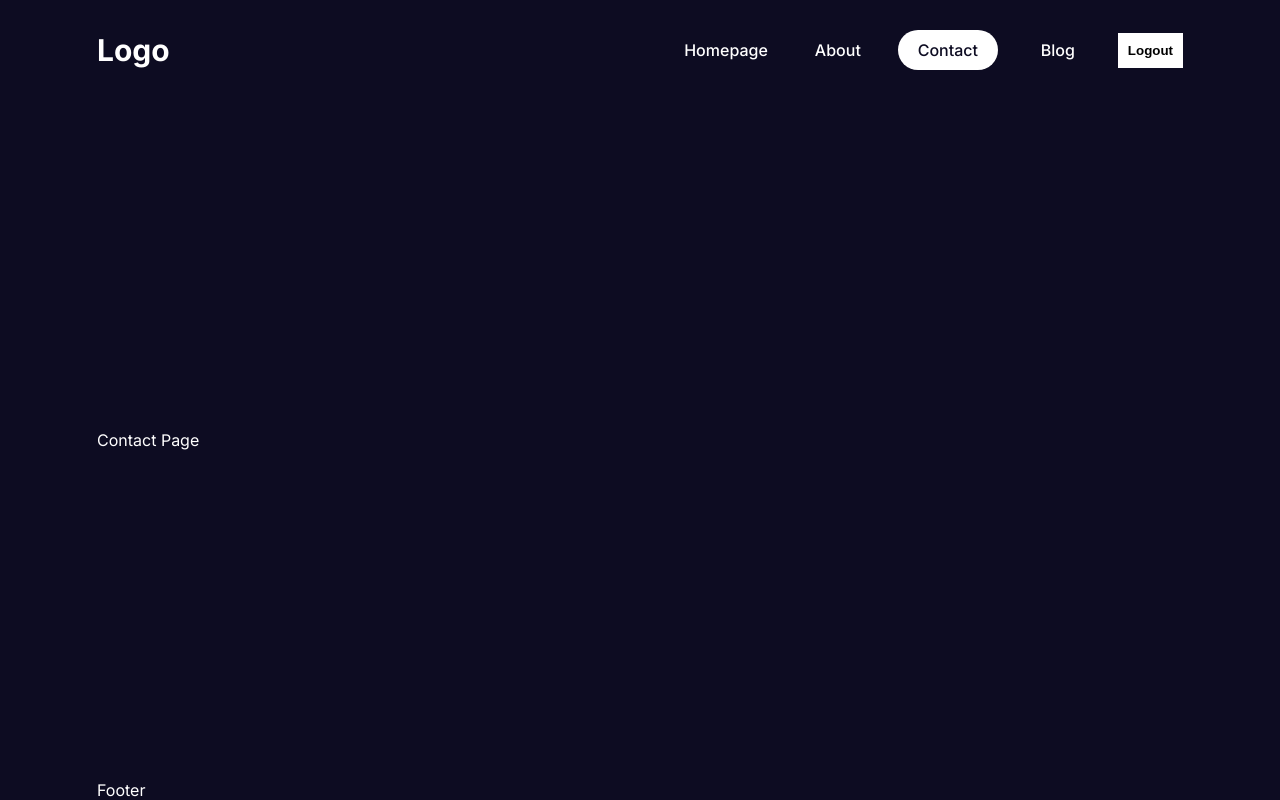
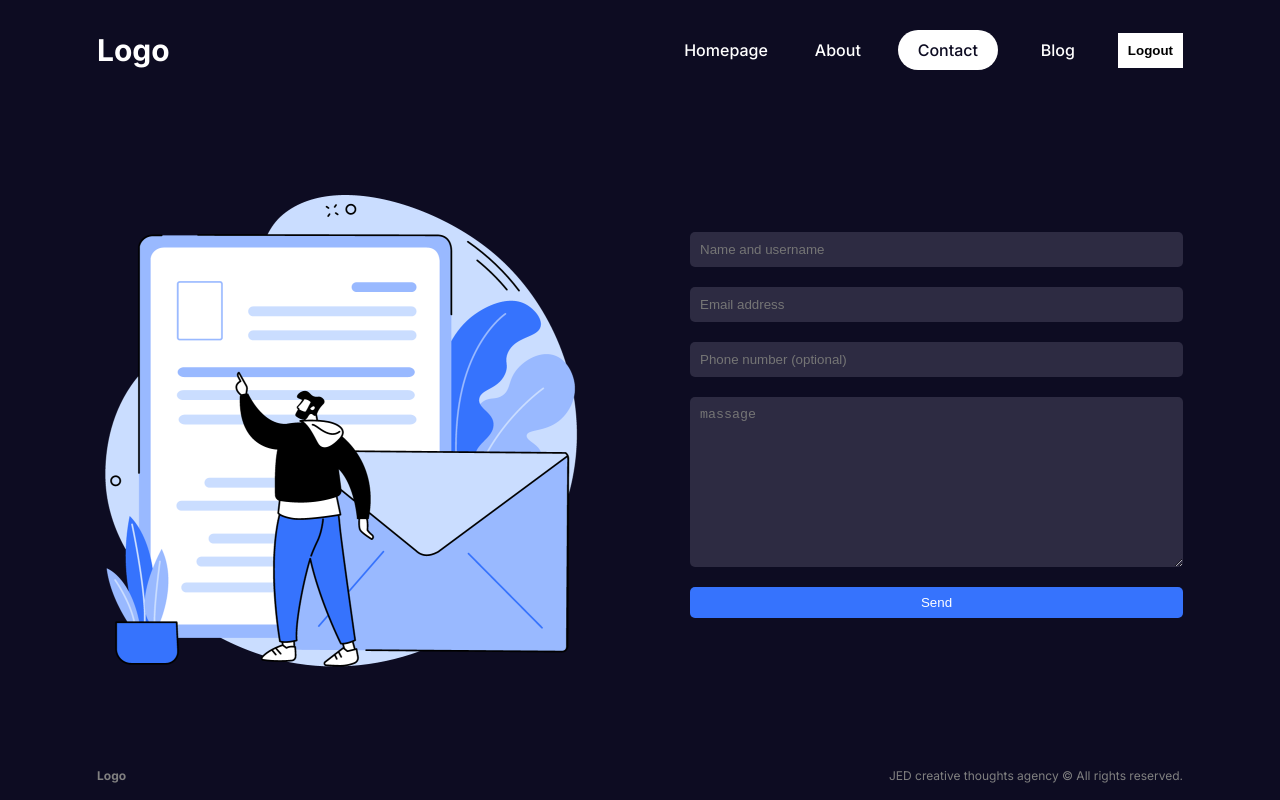
Before and after one commit to fadleyy/projectNext, a Next.js app: page /contact in a window 1280 px wide. Built offline with nearby package versions, Linux system fonts and the light colour scheme.

Commit message:
sliecing page contact and page home :zap:

```diff
--- /dev/null
+++ b/src/app/contact/contact.module.css
@@ -0,0 +1,44 @@
+.container {
+  display: flex;
+  align-items: center;
+  gap: 100px;
+}
+
+.imgContainer {
+  flex: 1;
+  position: relative;
+  width: 500px;
+  height: 500px;
+}
+
+.img {
+  object-fit: cover;
+}
+
+.inputContainer {
+  flex: 1;
+}
+
+.form {
+  display: flex;
+  flex-direction: column;
+  gap: 20px;
+}
+
+.form input,
+.form textarea {
+  padding: 10px;
+  outline: none;
+  border: none;
+  border-radius: 5px;
+  background-color: var(--bgSoft);
+  color: var(--textSoft);
+}
+
+.form button {
+  padding: 8px 0;
+  background-color: var(--btn);
+  color: var(--text);
+  border: none;
+  border-radius: 5px;
+}
--- a/src/app/contact/page.js
+++ b/src/app/contact/page.js
@@ -1,7 +1,35 @@
 import React from "react";
+import styles from "./contact.module.css";
+import Image from "next/image";
 
 const ContactPage = () => {
-  return <div>Contact Page</div>;
+  return (
+    <div className={styles.container}>
+      <div className={styles.imgContainer}>
+        <Image
+          src={"/contact.png"}
+          fill
+          alt={"contact-banner"}
+          className={styles.img}
+        />
+      </div>
+      <div className={styles.inputContainer}>
+        <form action="" className={styles.form}>
+          <input type="text" placeholder="Name and username" />
+          <input type="text" placeholder="Email address" />
+          <input type="text" placeholder="Phone number (optional)" />
+          <textarea
+            name=""
+            id=""
+            cols="30"
+            rows="10"
+            placeholder="massage"
+          ></textarea>
+          <button>Send</button>
+        </form>
+      </div>
+    </div>
+  );
 };
 
 export default ContactPage;
--- /dev/null
+++ b/src/app/home.module.css
@@ -0,0 +1,51 @@
+.container {
+  display: flex;
+  gap: 100px;
+}
+
+.textContainer {
+  flex: 1;
+  display: flex;
+  flex-direction: column;
+  gap: 25px;
+}
+
+.textContainer h1 {
+  font-size: 70px;
+}
+
+.textContainer p {
+  font-size: 20px;
+}
+
+.buttons {
+  display: flex;
+  gap: 20px;
+}
+
+.buttons button {
+  border: none;
+  padding: 10px 20px;
+  font-weight: bold;
+  background-color: var(--text);
+  color: var(--bg);
+  cursor: pointer;
+  border-radius: 5px;
+}
+
+.buttons button:first-child {
+  background-color: var(--btn);
+  color: var(--text);
+}
+
+.brands {
+  position: relative;
+  width: 500px;
+  height: 50px;
+  filter: grayscale(1);
+}
+
+.imgContainer {
+  flex: 1;
+  position: relative;
+}
--- a/src/components/footer/Footer.jsx
+++ b/src/components/footer/Footer.jsx
@@ -1,7 +1,15 @@
 import React from "react";
+import styles from "./Footer.module.css";
 
 const Footer = () => {
-  return <div>Footer</div>;
+  return (
+    <div className={styles.container}>
+      <div className={styles.logo}>Logo</div>
+      <div className={styles.text}>
+        JED creative thoughts agency © All rights reserved.
+      </div>
+    </div>
+  );
 };
 
 export default Footer;
--- /dev/null
+++ b/src/components/footer/Footer.module.css
@@ -0,0 +1,16 @@
+.container {
+  height: 50px;
+  display: flex;
+  align-items: center;
+  justify-content: space-between;
+  color: gray;
+  font-size: 12px;
+}
+
+.logo {
+  font-weight: bold;
+}
+
+.text {
+  font-size: 12px;
+}
--- a/src/components/navbar/Navbar.jsx
+++ b/src/components/navbar/Navbar.jsx
@@ -1,10 +1,13 @@
+import Link from "next/link";
 import Links from "./link/Links";
 import style from "./navbar.module.css";
 
 const Navbar = () => {
   return (
     <div className={style.container}>
-      <div className={style.logo}>Logo</div>
+      <Link href="/" className={style.logo}>
+        Logo
+      </Link>
       <div>
         <Links />
       </div>
```
Also changed, not shown: src/app/page.js (+34 -1 lines).
